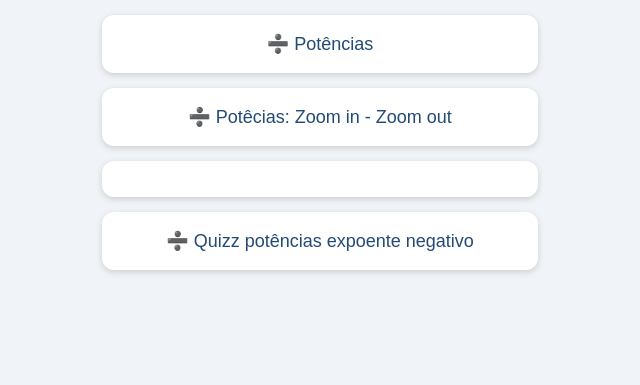
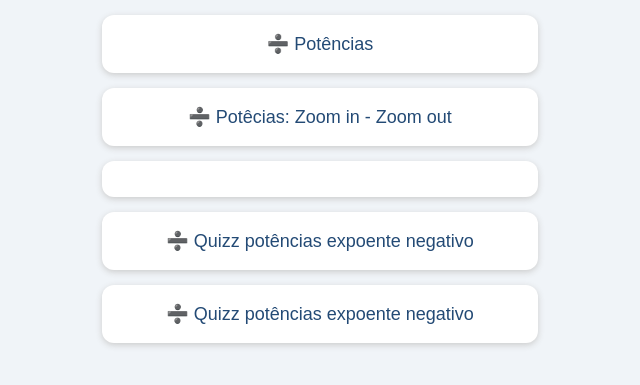
Before and after one commit to davidsoares-art/8grade, a plain HTML site: page index.html in a window 1280 px wide. Shown: the part 143-528 px from the top of the page, without its empty margins (320-960 px from the left). Drawn offline with Linux system fonts and the light colour scheme.

Commit message:
Update index.html

```diff
--- a/index.html
+++ b/index.html
@@ -59,8 +59,11 @@
     </a>
 
 
+     <a class="atividade" href="notacao_cientifica_interativa_7_e_8_anos.html">
+        ➗ Quizz potências expoente negativo
+    </a>
 
-    </a>
+
 
 </body>
 </html>
```
